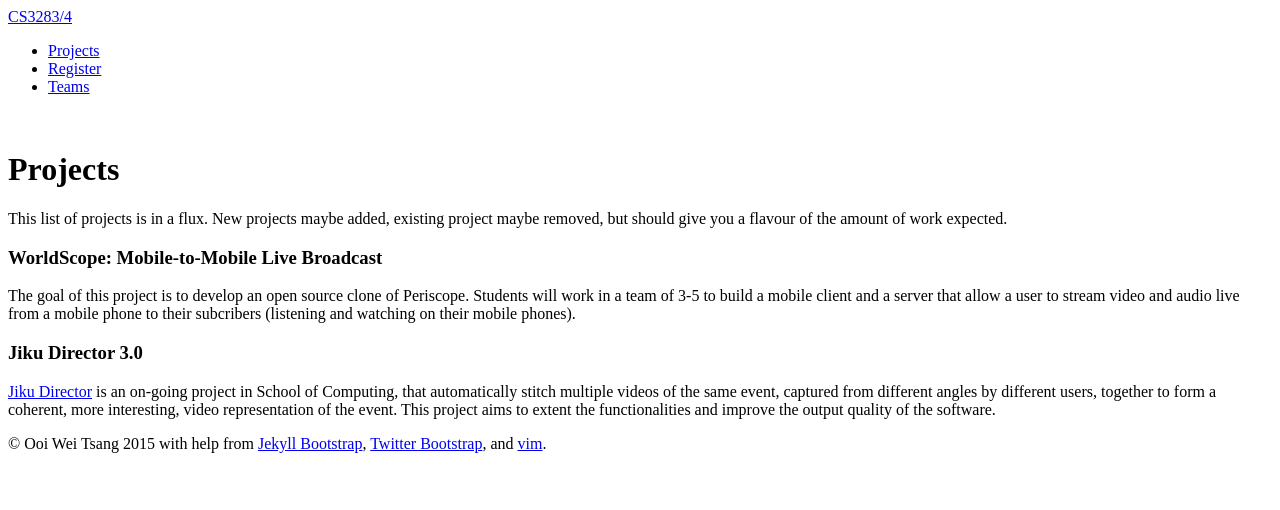
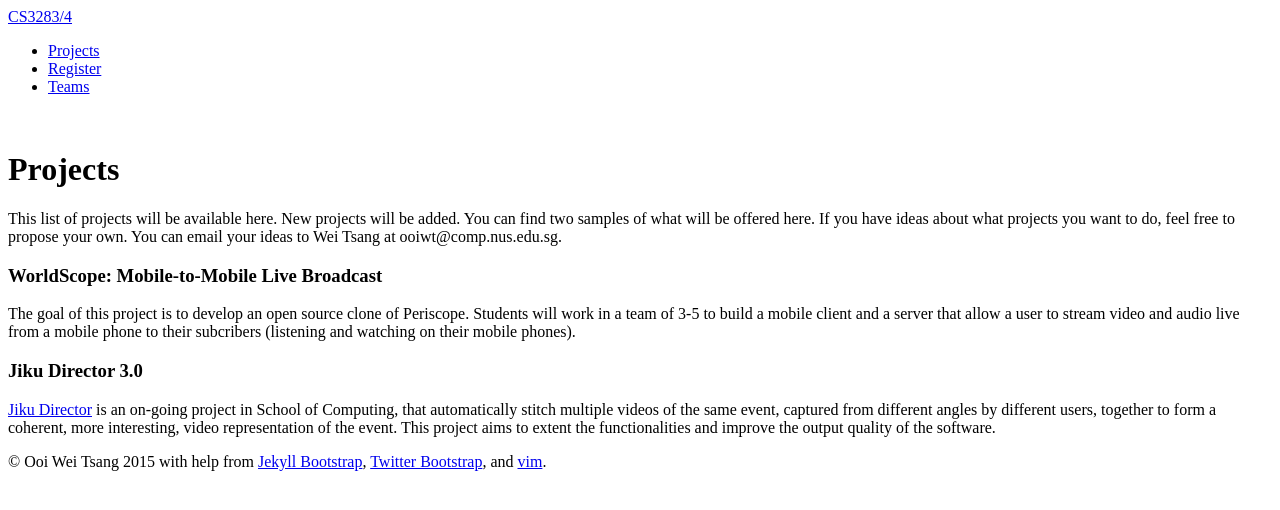
Before and after one commit to nus-mtp/1516, a Jekyll site: the page built from projects.md, in a window 1280 px wide. Shown: the top 510 px of the page. Built offline with Jekyll 4.4.1, drawn with Linux system fonts in a browser that asks for light colours.

Commit message:
Clarify availability of projects.

```diff
--- a/projects.md
+++ b/projects.md
@@ -4,7 +4,7 @@ layout: page
 group: navigation
 ---
 
-This list of projects is in a flux.  New projects maybe added, existing project maybe removed, but should give you a flavour of the amount of work expected.
+This list of projects will be available here.  New projects will be added.  You can find two samples of what will be offered here.  If you have ideas about what projects you want to do, feel free to propose your own.  You can email your ideas to Wei Tsang at ooiwt@comp.nus.edu.sg.
 
 ### WorldScope: Mobile-to-Mobile Live Broadcast
 
```
